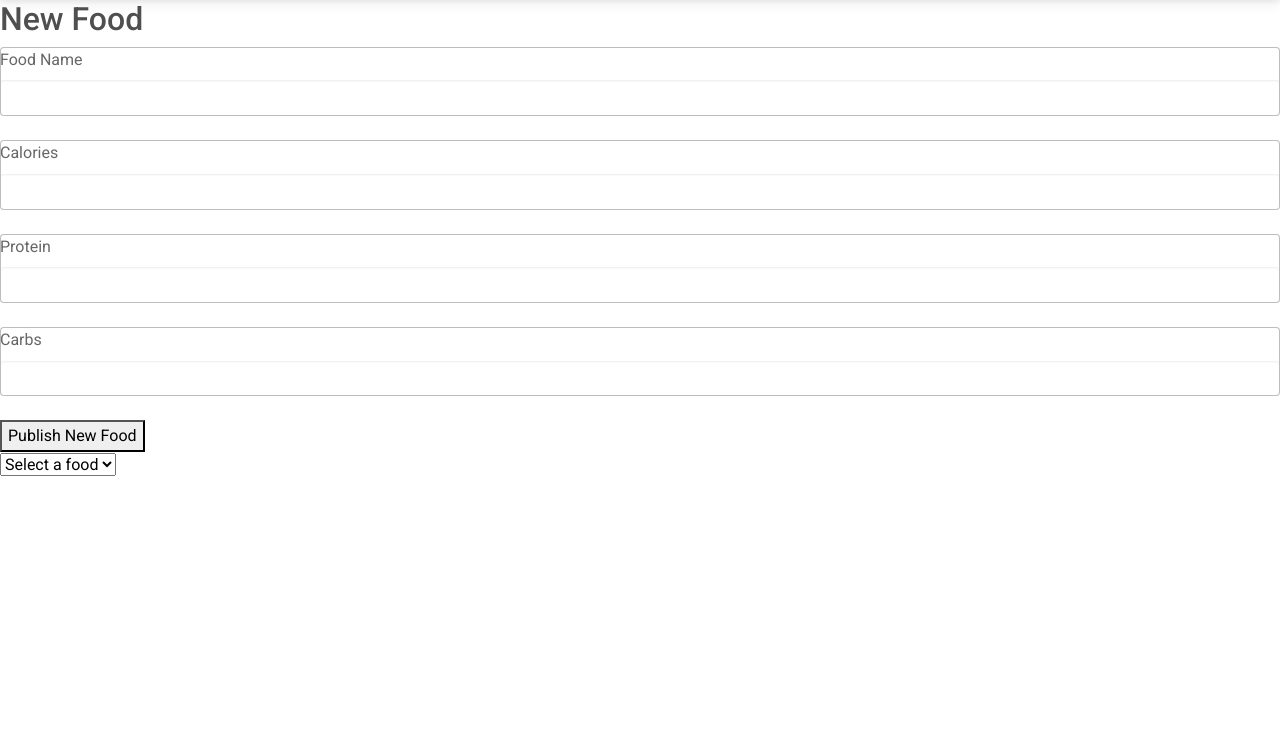
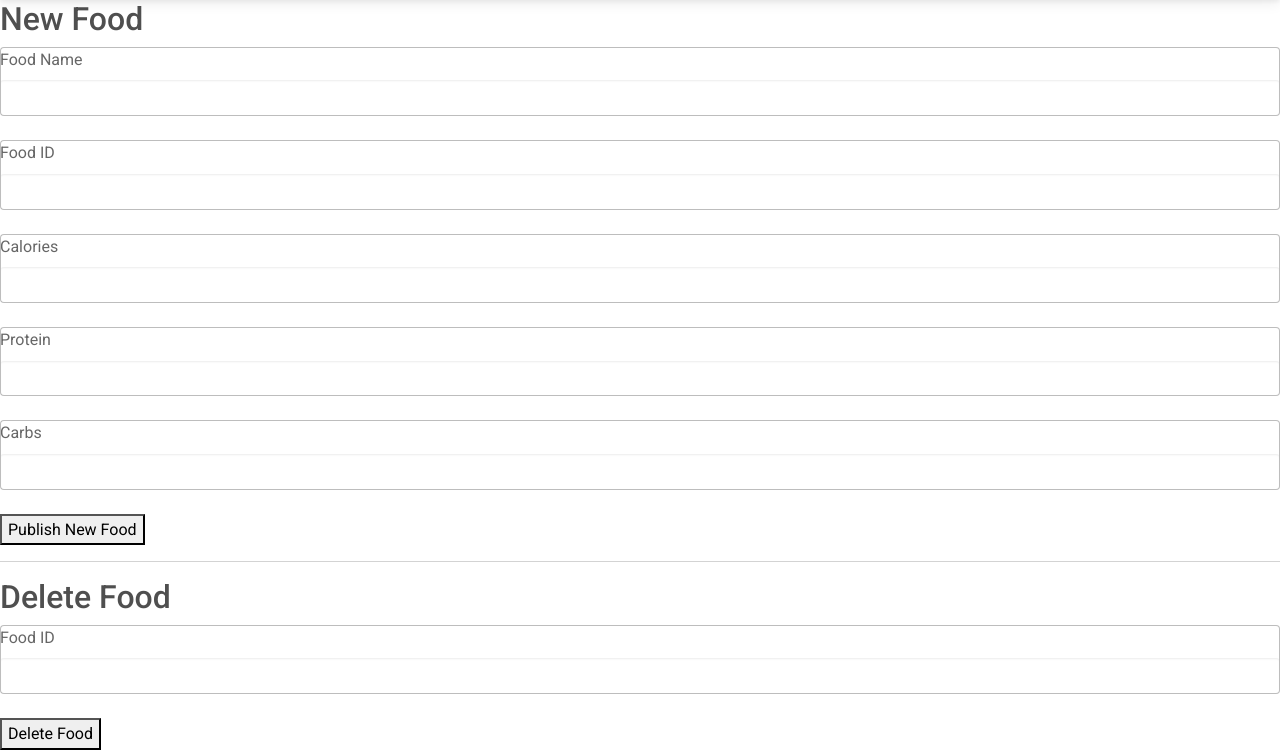
Before and after one commit to colemcanelly/csce310-final-project, a PHP site: page /food.php in a window 1280 px wide. Shown: the part 77-827 px from the top of the page. Before the commit the page ends 553 px from the top, so only its background shows below. Run offline with PHP 8.4, Linux system fonts and the light colour scheme; data that the repository does not hold is empty; some libraries are stand-ins or nearby versions.

Commit message:
FoodID and delete box

```diff
--- a/views/_food.php
+++ b/views/_food.php
@@ -13,6 +13,11 @@
     <label class="form-label" for="foodName">Food Name</label>
     <br>
     <input type="text" id="foodName" name="foodName" class="form-control" />
+  </div>
+  <div class="form-outline mb-4">
+    <label class="form-label" for="foodId">Food ID</label>
+    <br>
+    <input type="text" id="foodId" name="foodId" class="form-control" />
   </div>
   <div class="form-outline mb-4">
     <label class="form-label" for="calories">Calories</label>
@@ -31,22 +36,18 @@
   </div>
   <!-- publish food button -->
   <button type="submit" name="postFood" value="postFood">Publish New Food</button>
+
+  <hr>
+
+  <h2>Delete Food</h2>
+<form action="food.php" method="post">
+  <div class="form-outline mb-4">
+    <label class="form-label" for="deleteFoodId">Food ID</label>
+    <br>
+    <input type="text" id="deleteFoodId" name="deleteFoodId" class="form-control" />
+  </div>
+  <!-- delete food button -->
+  <button type="submit" name="deleteFood" value="deleteFood">Delete Food</button>
 </form>
 
-
-<!-- food dropdown selects an option from food table, NOTE: add_post.php does not exist currently -->
-<form action="add_post.php" method="post">
-  <div class="form-outline mb-4">
-    <select name="foodName">
-      <option value="">Select a food</option>
-      <?php
-        include('config.php');
-        $query = "SELECT food_name FROM food";
-        $result = mysqli_query($conn, $query);
-        while ($row = mysqli_fetch_assoc($result)) {
-          echo '<option value="'.$row['food_name'].'">'.$row['food_name'].'</option>';
-        }
-      ?>
-    </select>
-  </div>
 </form>
```
